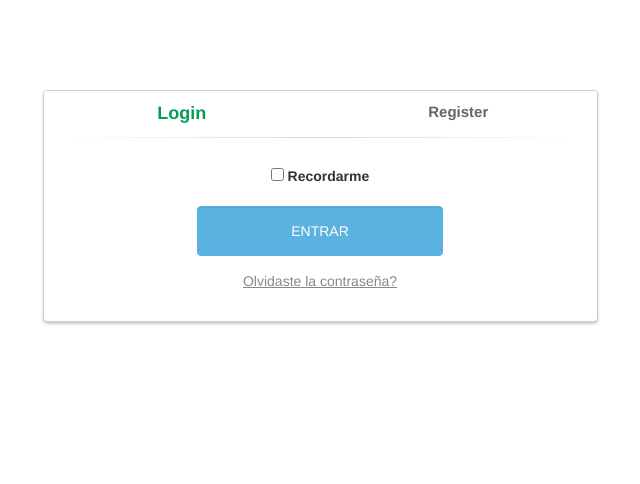
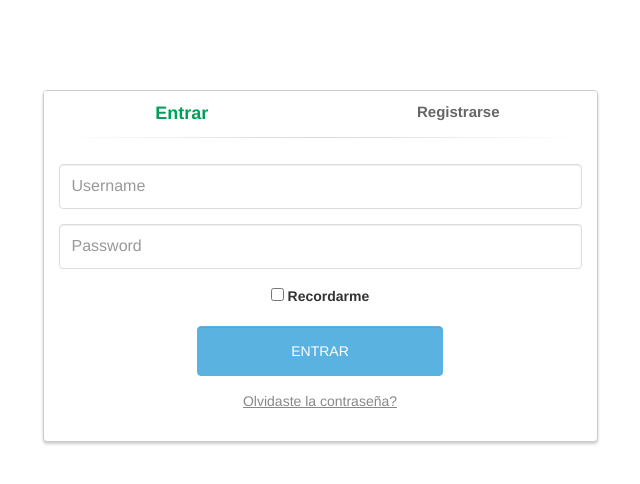
Before and after one commit to BlackTeaSails/borderless_lotus_press, a Django app: page /login/ in a window 1280 px wide. Shown: the top 484 px of the page, without its empty margins (320-960 px from the left). Run offline with Django 3.2, Linux system fonts and the light colour scheme; some libraries are stand-ins or nearby versions.

Commit message:
login + registro en una pagina

```diff
--- /dev/null
+++ b/boundless_lotus_press/forms.py
@@ -0,0 +1,16 @@
+from django import forms
+from django.contrib.auth.forms import UserCreationForm
+from django.contrib.auth.models import User
+
+
+class SignUpForm(UserCreationForm):
+
+    attributos = {'class': 'form-control'}
+    email = forms.CharField(max_length=254, widget=forms.EmailInput(attrs={'class': 'form-control', 'placeholder':'Email'}))
+    username = forms.CharField(widget=forms.TextInput(attrs={'class': 'form-control', 'placeholder':'Nombre de usuario'}))
+    password1 = forms.CharField(widget=forms.PasswordInput(attrs={'class': 'form-control', 'placeholder':'Contraseña'}))
+    password2 = forms.CharField(widget=forms.PasswordInput(attrs={'class': 'form-control', 'placeholder':'Confirmación de la contraseña'}))
+
+    class Meta:
+        model = User
+        fields = ('username', 'email', 'password1', 'password2', )
--- a/boundless_lotus_press/settings.py
+++ b/boundless_lotus_press/settings.py
@@ -104,9 +104,9 @@ AUTH_PASSWORD_VALIDATORS = [
 # Internationalization
 # https://docs.djangoproject.com/en/1.11/topics/i18n/
 
-LANGUAGE_CODE = 'en-us'
+LANGUAGE_CODE = 'es-es'
 
-TIME_ZONE = 'UTC'
+TIME_ZONE = 'Europe/Madrid'
 
 USE_I18N = True
 
@@ -124,3 +124,5 @@ STATIC_URL = '/static/'
 STATICFILES_DIRS = (
     os.path.join(BASE_DIR, "static"),
     )
+
+LOGIN_REDIRECT_URL = "/profile"
--- a/boundless_lotus_press/urls.py
+++ b/boundless_lotus_press/urls.py
@@ -16,10 +16,12 @@ Including another URLconf
 from django.conf.urls import url, include
 from django.contrib import admin
 from django.contrib.auth import views as auth_views
+from . import views
 
 urlpatterns = [
     url(r'^admin/', admin.site.urls),
     url(r'^blog/', include('devblog.urls')),
-    url(r'^login/$', auth_views.login, name='login'),
+    url(r'^login/$', views.reglog_view, name='login'),
     url(r'^logout/$', auth_views.logout, name='logout'),
+    url(r'^signup/$', views.reglog_view, name='signup'),
 ]
--- /dev/null
+++ b/boundless_lotus_press/views.py
@@ -0,0 +1,43 @@
+from django.contrib.auth import login, authenticate
+from .forms import SignUpForm
+from django.shortcuts import render, redirect
+from django.contrib import messages
+
+
+def signup(request):
+    form = SignUpForm()
+    if request.method == 'POST':
+        form = SignUpForm(request.POST)
+        if form.is_valid():
+            form.save()
+            username = form.cleaned_data.get('username')
+            raw_password = form.cleaned_data.get('password1')
+            user = authenticate(username=username, password=raw_password)
+            login(request, user)
+            return redirect('/')
+    else:
+        return redirect('login/')
+
+
+def reglog_view(request):
+    form = SignUpForm()
+    if request.method == 'POST':
+        if 'register-submit' in request.POST:
+            form = SignUpForm(request.POST)
+            if form.is_valid():
+                form.save()
+                username = form.cleaned_data.get('username')
+                raw_password = form.cleaned_data.get('password1')
+                user = authenticate(username=username, password=raw_password)
+                login(request, user)
+                return redirect('/')
+        elif 'login-submit' in request.POST:
+            username = request.POST['username']
+            password = request.POST['password']
+            user = authenticate(request, username=username, password=password)
+            if user is not None:
+                login(request, user)
+                return redirect('/profile/')
+            else:
+                messages.error(request, 'Fallo al entrar.')
+    return render(request, 'registration/login.html', {'form': form})
--- a/templates/registration/login.html
+++ b/templates/registration/login.html
@@ -13,10 +13,10 @@
           <div class="panel-heading">
             <div class="row">
               <div class="col-xs-6">
-                <a href="#" class="active" id="login-form-link">Login</a>
+                <a href="#" class="active" id="login-form-link">Entrar</a>
               </div>
               <div class="col-xs-6">
-                <a href="#" id="register-form-link">Register</a>
+                <a href="#" id="register-form-link">Registrarse</a>
               </div>
             </div>
             <hr>
@@ -24,13 +24,14 @@
           <div class="panel-body">
             <div class="row">
               <div class="col-lg-12">
-                <form id="login-form" action="http://phpoll.com/login/process" method="post" role="form" style="display: block;">
+                <form id="login-form" action="/login/" method="post" role="form" style="display: block;">
                   {% csrf_token %}
-                  {% if next %}
                   <div class="form-group">
-                      <input type="hidden" name="next" value="{{ next }}" placeholder="{{ next }}"/>
+                      <input type="text" name="username" id="username" tabindex="1" class="form-control" placeholder="Username" value="">
                   </div>
-                  {% endif %}
+                  <div class="form-group">
+                      <input type="password" name="password" id="password" tabindex="2" class="form-control" placeholder="Password">
+                  </div>
                   <div class="form-group text-center">
                     <input type="checkbox" tabindex="3" class="" name="remember" id="remember">
                     <label for="remember"> Recordarme </label>
@@ -55,26 +56,22 @@
 
 
 
-                <form id="register-form" action="http://phpoll.com/register/process" method="post" role="form" style="display: none;">
+                <form id="register-form" action="/signup/" method="post" role="form" style="display: none;">
+                    {% csrf_token %}
+                    {% for field in form %}
                         <div class="form-group">
-                    <input type="text" name="username" id="username" tabindex="1" class="form-control" placeholder="Username" value="">
+                            {{ field }}
                         </div>
-                  <div class="form-group">
-                    <input type="email" name="email" id="email" tabindex="1" class="form-control" placeholder="Email Address" value="">
-                  </div>
-                  <div class="form-group">
-                    <input type="password" name="password" id="password" tabindex="2" class="form-control" placeholder="Password">
-                  </div>
-                  <div class="form-group">
-                    <input type="password" name="confirm-password" id="confirm-password" tabindex="2" class="form-control" placeholder="Confirm Password">
-                  </div>
+                    {% endfor %}
+
                     <div class="form-group">
                       <div class="row">
                         <div class="col-sm-6 col-sm-offset-3">
-                        <input type="submit" name="register-submit" id="register-submit" tabindex="4" class="form-control btn btn-register" value="Register Now">
+                          <input type="submit" name="register-submit" id="register-submit" tabindex="4" class="form-control btn btn-register" value="Registrarse">
                         </div>
                       </div>
                     </div>
+
                 </form>
               </div>
             </div>
```
Also changed, not shown: db.sqlite3. Lines whose indentation alone changed are shown as unchanged.
